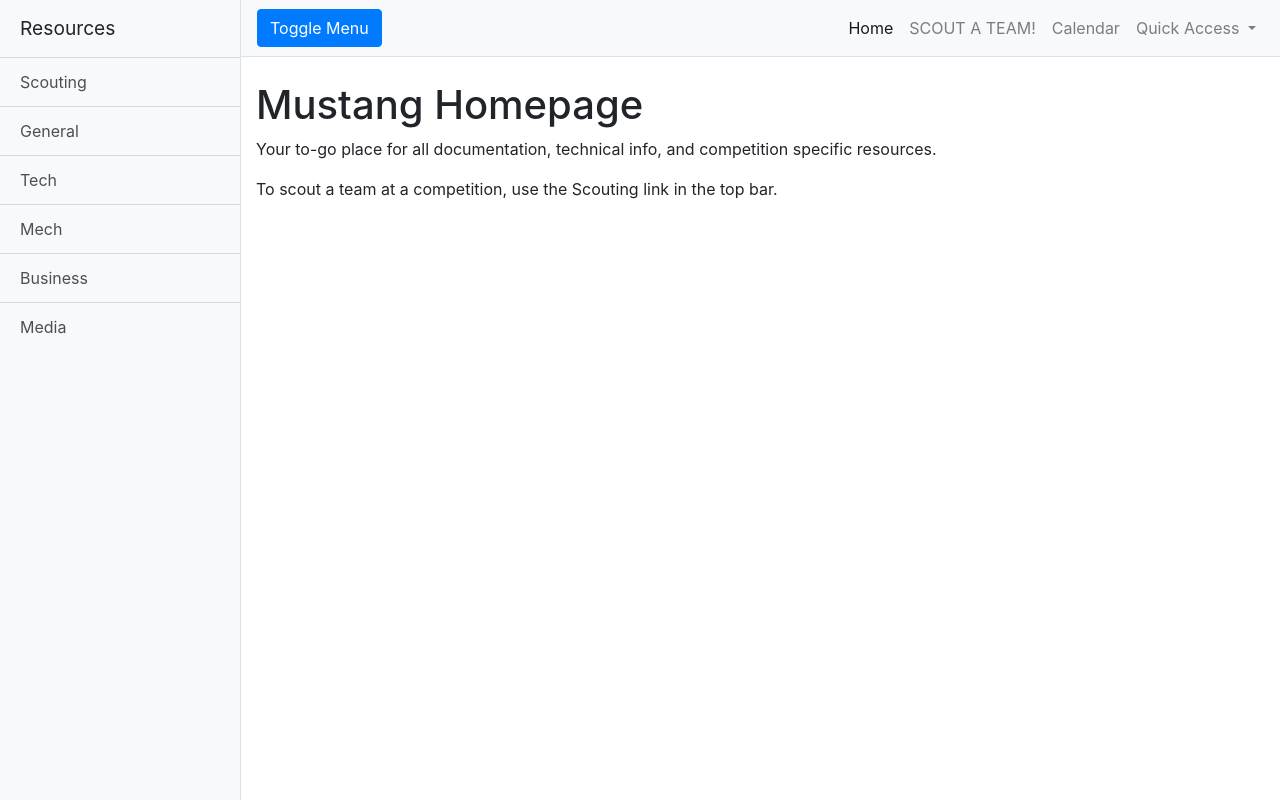
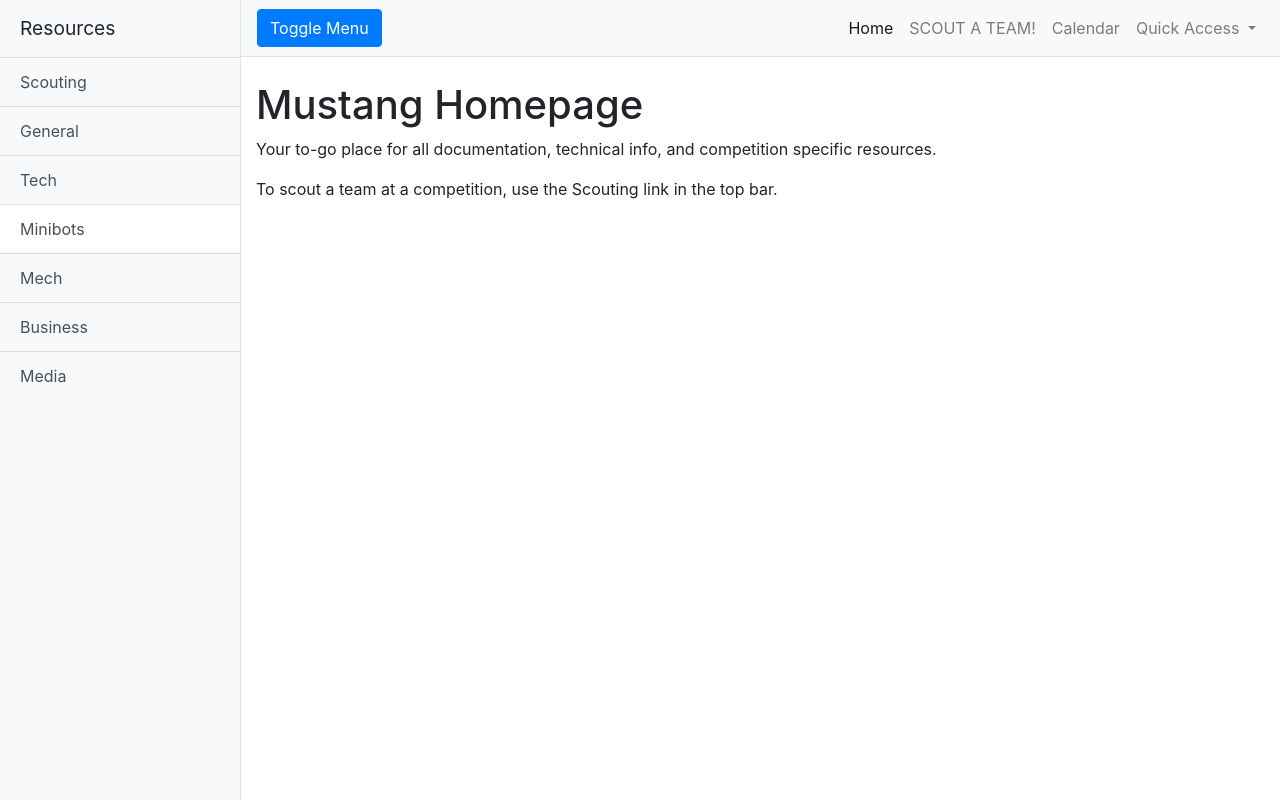
Before and after one commit to 670Mustangs/670mustangs.github.io, a website: page index.html in a window 1280 px wide. Drawn offline with Linux system fonts and the light colour scheme.

Commit message:
Update index.html

```diff
--- a/index.html
+++ b/index.html
@@ -29,6 +29,7 @@
         <a href="https://670mustangs.github.io/scouting/" class="list-group-item list-group-item-action bg-light">Scouting</a>
         <a href="#" class="list-group-item list-group-item-action bg-light">General</a>
         <a href="https://670mustangs.github.io/tech/" class="list-group-item list-group-item-action bg-light">Tech</a>
+	<a href="https://670mustangs.github.io/minilib/" class="list-group-item list-group-item-action bg-lights">Minibots</a>
         <a href="#" class="list-group-item list-group-item-action bg-light">Mech</a>
         <a href="#" class="list-group-item list-group-item-action bg-light">Business</a>
         <a href="#" class="list-group-item list-group-item-action bg-light">Media</a>
```
